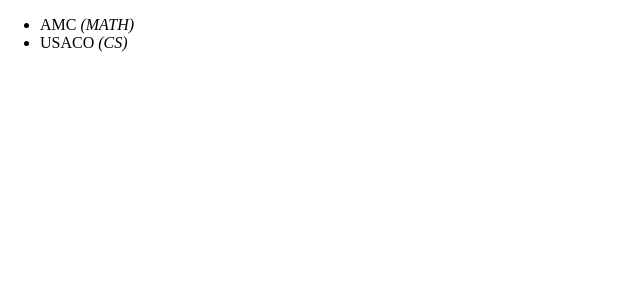
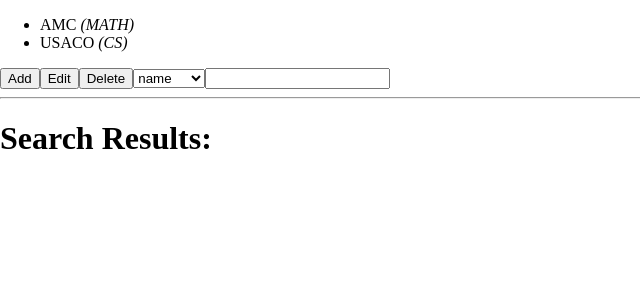
Before and after one commit to tahmid-23/TGCSCompetitionFrontend, a React (Create React App) app: page /add in a window 1280 px wide. Shown: the top 300 px of the page, without its empty margins (0-640 px from the left). Built offline with nearby package versions, Linux system fonts and the light colour scheme.

Commit message:
basic filter setup

```diff
--- a/src/components/App/App.tsx
+++ b/src/components/App/App.tsx
@@ -1,12 +1,73 @@
+import { ReactElement, useState } from 'react';
 import BulletedList from '../BulletedList/BulletedList';
+import Button from '../Button/Button';
+import Dropdown from '../Dropdown/Dropdown';
 import Experience, { ExperienceCategory } from '../Experience/Experience';
+import AwardFilter from '../Search/AwardFilter';
+import GradeFilter from '../Search/GradeFilter';
+import ProgramFilter from '../Search/ProgramFilter';
+import SearchBox from '../Search/SearchBox';
+import TopicFilter from '../Search/TopicFilter';
 
 const App = () => {
+  const [searchString, setSearchString] = useState<string>('');
+  const [searchFilter, setSearchFilter] = useState<string>('name');
+  let inputComponent: ReactElement;
+
+  if (searchFilter === 'grade') {
+    inputComponent = <GradeFilter></GradeFilter>;
+  } else if (searchFilter === 'topic') {
+    inputComponent = <TopicFilter></TopicFilter>;
+  } else if (searchFilter === 'award') {
+    inputComponent = <AwardFilter></AwardFilter>;
+  } else if (searchFilter === 'program') {
+    inputComponent = <ProgramFilter></ProgramFilter>;
+  } else {
+    inputComponent = (
+      <SearchBox name="test" id="test" output={setSearchString}></SearchBox>
+    );
+  }
+
   return (
-    <BulletedList>
-      <Experience name="AMC" category={ExperienceCategory.MATH} />
-      <Experience name="USACO" category={ExperienceCategory.CS} />
-    </BulletedList>
+    <>
+      <>
+        <BulletedList>
+          <Experience name="AMC" category={ExperienceCategory.MATH} />
+          <Experience name="USACO" category={ExperienceCategory.CS} />
+        </BulletedList>
+        <Button
+          text="Add"
+          onclick={() => {
+            alert('Add');
+          }}
+        ></Button>
+        <Button
+          text="Edit"
+          onclick={() => {
+            alert('Edit');
+          }}
+        ></Button>
+        <Button
+          text="Delete"
+          onclick={() => {
+            alert('Delete');
+          }}
+        ></Button>
+        <Dropdown
+          name="test"
+          id="test"
+          items={['name', 'grade', 'topic', 'award', 'program']}
+          onChange={(e) => {
+            setSearchFilter(e.target.value);
+          }}
+        ></Dropdown>
+        {inputComponent}
+      </>
+      <hr></hr>
+      <>
+        <h1>Search Results: {searchString}</h1>
+      </>
+    </>
   );
 };
 
--- /dev/null
+++ b/src/components/Button/Button.tsx
@@ -0,0 +1,14 @@
+interface ButtonProps {
+  text: string;
+  onclick: () => void;
+}
+
+const Button: React.FC<ButtonProps> = ({ text, onclick }) => {
+  return (
+    <button type="button" onClick={onclick}>
+      {text}
+    </button>
+  );
+};
+
+export default Button;
--- /dev/null
+++ b/src/components/Dropdown/Dropdown.tsx
@@ -0,0 +1,19 @@
+import { ChangeEvent } from 'react';
+
+interface DropdownProps {
+  name: string;
+  id: string;
+  items: string[];
+  onChange?: (e: ChangeEvent<HTMLSelectElement>) => void;
+}
+
+const Dropdown: React.FC<DropdownProps> = ({ name, id, items, onChange }) => {
+  return (
+    <select name={name} id={id} onChange={onChange}>
+      {items.map((item) => {
+        return <option value={item}>{item}</option>;
+      })}
+    </select>
+  );
+};
+export default Dropdown;
--- /dev/null
+++ b/src/components/Search/AwardFilter.tsx
@@ -0,0 +1,16 @@
+import MultipleSelect from './MultipleSelect';
+
+const AwardFilter = () => {
+  return (
+    <>
+      <MultipleSelect name="trophy" value="Trophy"></MultipleSelect>
+      <MultipleSelect name="medal" value="Medal"></MultipleSelect>
+      <MultipleSelect name="money" value="Money"></MultipleSelect>
+      <MultipleSelect name="certificate" value="Certificate"></MultipleSelect>
+      <MultipleSelect name="recognition" value="Recognition"></MultipleSelect>
+      <MultipleSelect name="other" value="Other"></MultipleSelect>
+    </>
+  );
+};
+
+export default AwardFilter;
--- /dev/null
+++ b/src/components/Search/GradeFilter.tsx
@@ -0,0 +1,14 @@
+import MultipleSelect from './MultipleSelect';
+
+const GradeFilter = () => {
+  return (
+    <>
+      <MultipleSelect name="bucket1" value="K-2"></MultipleSelect>
+      <MultipleSelect name="bucket2" value="3-5"></MultipleSelect>
+      <MultipleSelect name="bucket3" value="6-8"></MultipleSelect>
+      <MultipleSelect name="bucket4" value="9-12"></MultipleSelect>
+    </>
+  );
+};
+
+export default GradeFilter;
--- /dev/null
+++ b/src/components/Search/MultipleChoice.tsx
@@ -0,0 +1,16 @@
+interface MultipleChoiceProps {
+  name: string;
+  id: string;
+  value: string;
+}
+
+const MultipleChoice: React.FC<MultipleChoiceProps> = ({ name, id, value }) => {
+  return (
+    <>
+      <input type="radio" id={id} name={name} value={value}></input>
+      <label htmlFor={id}>{value}</label>
+    </>
+  );
+};
+
+export default MultipleChoice;
--- /dev/null
+++ b/src/components/Search/MultipleSelect.tsx
@@ -0,0 +1,28 @@
+import { ChangeEvent } from 'react';
+
+interface MultipleSelectProps {
+  name: string;
+  value: string;
+  onChange?: (e: ChangeEvent<HTMLInputElement>) => void;
+}
+
+const MultipleSelect: React.FC<MultipleSelectProps> = ({
+  name,
+  value,
+  onChange
+}) => {
+  return (
+    <>
+      <input
+        type="checkbox"
+        id={name}
+        name={name}
+        value={value}
+        onChange={onChange}
+      ></input>
+      <label htmlFor={name}>{value}</label>
+    </>
+  );
+};
+
+export default MultipleSelect;
--- /dev/null
+++ b/src/components/Search/ProgramFilter.tsx
@@ -0,0 +1,30 @@
+import MultipleChoice from './MultipleChoice';
+
+const ProgramFilter = () => {
+  return (
+    <>
+      <MultipleChoice
+        name="prog_type"
+        id="intern"
+        value="Internship"
+      ></MultipleChoice>
+      <MultipleChoice
+        name="prog_type"
+        id="academic"
+        value="Academic"
+      ></MultipleChoice>
+      <MultipleChoice
+        name="prog_type"
+        id="presentation"
+        value="Presentation"
+      ></MultipleChoice>
+      <MultipleChoice
+        name="prog_type"
+        id="research"
+        value="Research"
+      ></MultipleChoice>
+    </>
+  );
+};
+
+export default ProgramFilter;
--- /dev/null
+++ b/src/components/Search/SearchBox.tsx
@@ -0,0 +1,20 @@
+interface SearchBoxProps {
+  name: string;
+  id: string;
+  output: (searchString: string) => void;
+}
+
+const SearchBox: React.FC<SearchBoxProps> = ({ name, id, output }) => {
+  return (
+    <input
+      type="text"
+      name={name}
+      id={id}
+      onChange={(e) => {
+        output(e.target.value);
+      }}
+    ></input>
+  );
+};
+
+export default SearchBox;
--- /dev/null
+++ b/src/components/Search/TopicFilter.tsx
@@ -0,0 +1,35 @@
+import MultipleSelect from './MultipleSelect';
+
+const TopicFilter = () => {
+  return (
+    <>
+      <MultipleSelect name="technology" value="Technology"></MultipleSelect>
+      <MultipleSelect name="science" value="Science"></MultipleSelect>
+      <MultipleSelect name="bio" value="Biology"></MultipleSelect>
+      <MultipleSelect name="chem" value="Chemistry"></MultipleSelect>
+      <MultipleSelect name="physics" value="Physics"></MultipleSelect>
+      <MultipleSelect name="math" value="Math"></MultipleSelect>
+      <MultipleSelect name="engineering" value="Engineering"></MultipleSelect>
+      <MultipleSelect name="business" value="Business"></MultipleSelect>
+      <br></br>
+      <MultipleSelect name="medical" value="Medical"></MultipleSelect>
+      <MultipleSelect name="culinary" value="Culinary"></MultipleSelect>
+      <MultipleSelect name="music" value="Music"></MultipleSelect>
+      <MultipleSelect name="sports" value="Athletics"></MultipleSelect>
+      <MultipleSelect name="art" value="Art"></MultipleSelect>
+      <MultipleSelect name="theater" value="Theater"></MultipleSelect>
+      <MultipleSelect name="dance" value="Dance"></MultipleSelect>
+      <MultipleSelect name="english" value="Language Arts"></MultipleSelect>
+      <br></br>
+      <MultipleSelect name="geo" value="Geography"></MultipleSelect>
+      <MultipleSelect name="spelling" value="Spelling"></MultipleSelect>
+      <MultipleSelect name="history" value="History"></MultipleSelect>
+      <MultipleSelect name="foreign" value="Foreign Language"></MultipleSelect>
+      <MultipleSelect name="chess" value="Chess"></MultipleSelect>
+      <MultipleSelect name="reasearch" value="Research"></MultipleSelect>
+      <MultipleSelect name="other" value="Other"></MultipleSelect>
+    </>
+  );
+};
+
+export default TopicFilter;
```
Also changed, not shown: 1 other file (tests, documents, lock files or other folders).
